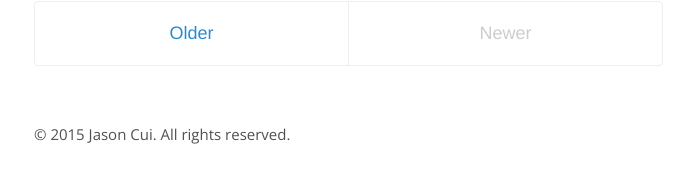
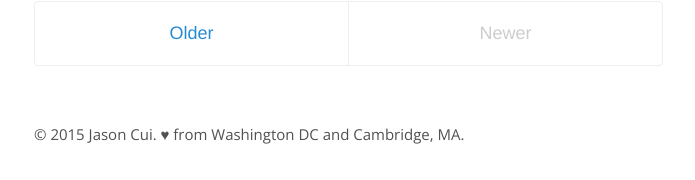
Before and after one commit to jasoncui/jasoncui.github.io, a Jekyll site: the page built from index.html, in a window 1280 px wide. Shown: the part 1960-2140 px from the top of the page, without its empty margins (291-986 px from the left). Built offline with Jekyll 4.4.1, drawn with Linux system fonts in a browser that asks for light colours; the list of posts is cut into pages by our own code.

Commit message:
updated footer

```diff
--- a/_layouts/default.html
+++ b/_layouts/default.html
@@ -22,7 +22,7 @@
 
     <footer class="footer">
       <small>
-        &copy; <time datetime="{{ site.time | date_to_xmlschema }}">{{ site.time | date: '%Y' }}</time> Jason Cui. All rights reserved.
+        &copy; <time datetime="{{ site.time | date_to_xmlschema }}">{{ site.time | date: '%Y' }}</time> Jason Cui. ♥ from Washington DC and Cambridge, MA.
       </small>
       {% include google_analytics.html %}
       {% include comments.html %}
```
